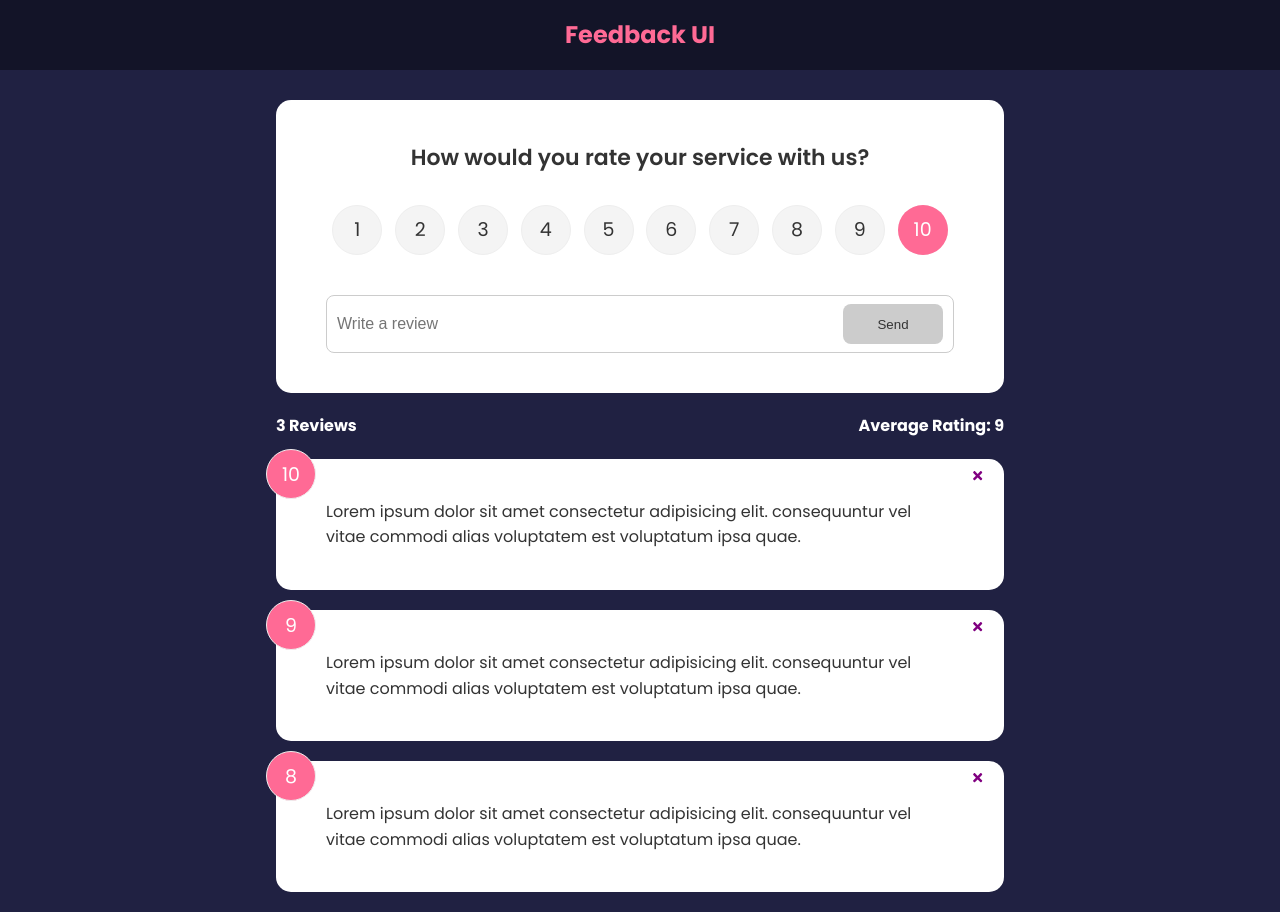
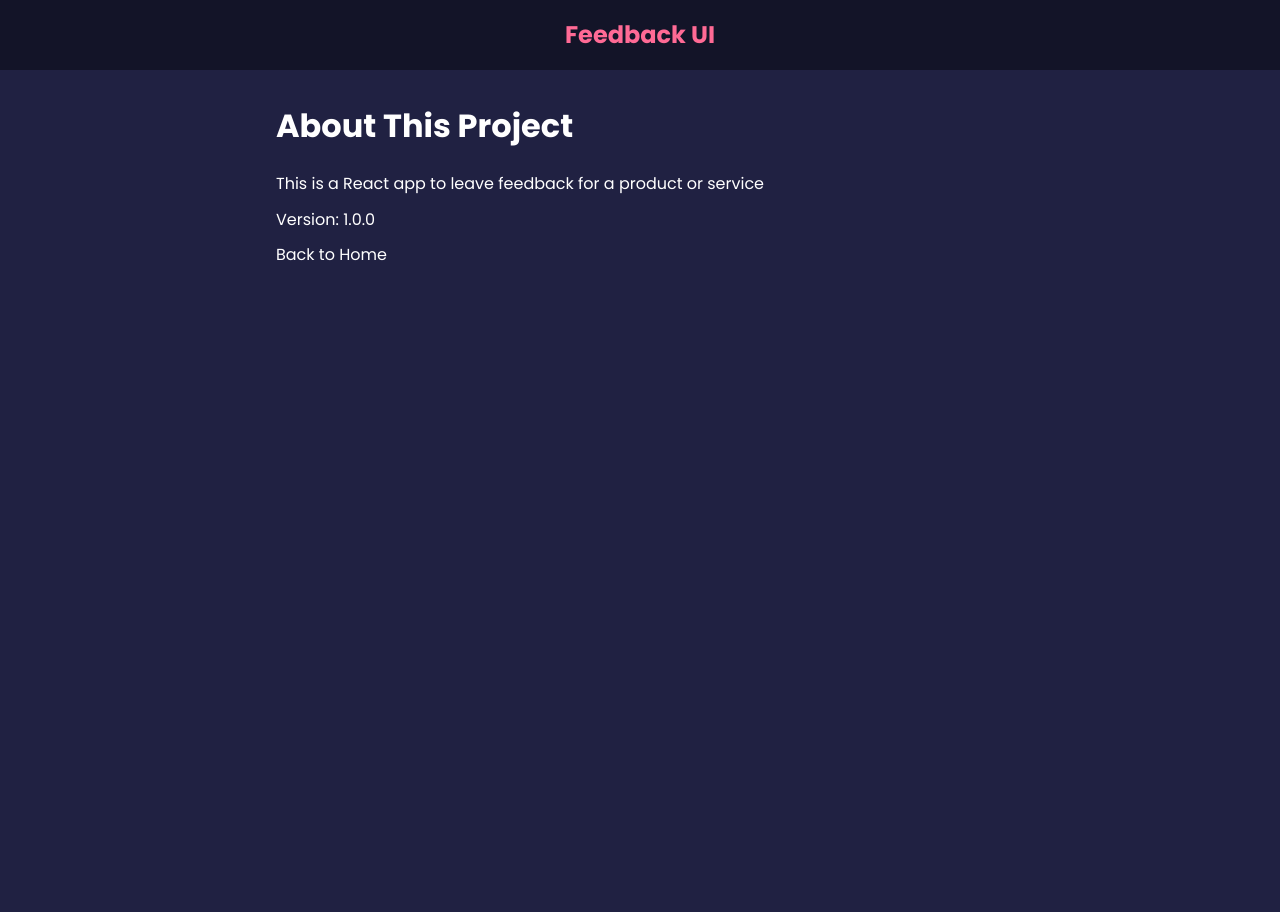
Before and after one commit to starchy-tato/feedback-app, a React (Create React App) app: page /about in a window 1280 px wide. After the commit the page ends 800 px from the top, so only its background shows below. Built offline with nearby package versions, Linux system fonts and the light colour scheme.

Commit message:
add about page
* installed react router 6
* update app with routes
* create new about page component

```diff
--- a/package.json
+++ b/package.json
@@ -10,6 +10,7 @@
     "react": "^18.2.0",
     "react-dom": "^18.2.0",
     "react-icons": "^4.4.0",
+    "react-router-dom": "^6.3.0",
     "react-scripts": "5.0.1",
     "uuid": "^8.3.2",
     "web-vitals": "^2.1.4"
--- a/src/App.js
+++ b/src/App.js
@@ -1,9 +1,11 @@
 import { v4 as uuidv4 } from 'uuid'
+import { BrowserRouter as Router, Route, Routes } from 'react-router-dom'
 import { useState } from "react"
 import Header from "./components/Header"
 import FeedbackList from "./components/FeedbackList"
 import FeedbackStats from "./components/FeedbackStats"
 import FeedbackForm from "./components/FeedbackForm"
+import AboutPage from "./pages/AboutPage"
 
 import FeedbackData from "./data/FeedbackData"
 
@@ -22,17 +24,25 @@
   }
 
   return (
-    <>
+    <Router>
       <Header />
       <div className='container'>
+        <Routes>
+          <Route exact path='/' element={
+            <>
               <FeedbackForm handleAdd={addFeedback} />
               <FeedbackStats feedback={feedback} />
               <FeedbackList
                 feedback={feedback}
                 handleDelete={deleteFeedback}
               />
+            </>
+          }>
+          </Route>
+          <Route path='/about' element={<AboutPage />} />
+        </Routes>
       </div>
-    </>
+    </Router>
 
   )
 }
--- /dev/null
+++ b/src/pages/AboutPage.jsx
@@ -0,0 +1,17 @@
+import Card from "../components/shared/Card"
+
+function AboutPage() {
+  return(
+    <div>
+      <div className='about'>
+        <h1>About This Project</h1>
+        <p>This is a React app to leave feedback for a product or service</p>
+        <p>Version: 1.0.0</p>
+
+        <p href='/'>Back to Home</p>
+      </div>
+    </div>
+  )
+}
+
+export default AboutPage
```
Also changed, not shown: 1 other file (tests, documents, lock files or other folders). Lines whose indentation alone changed are shown as unchanged.
